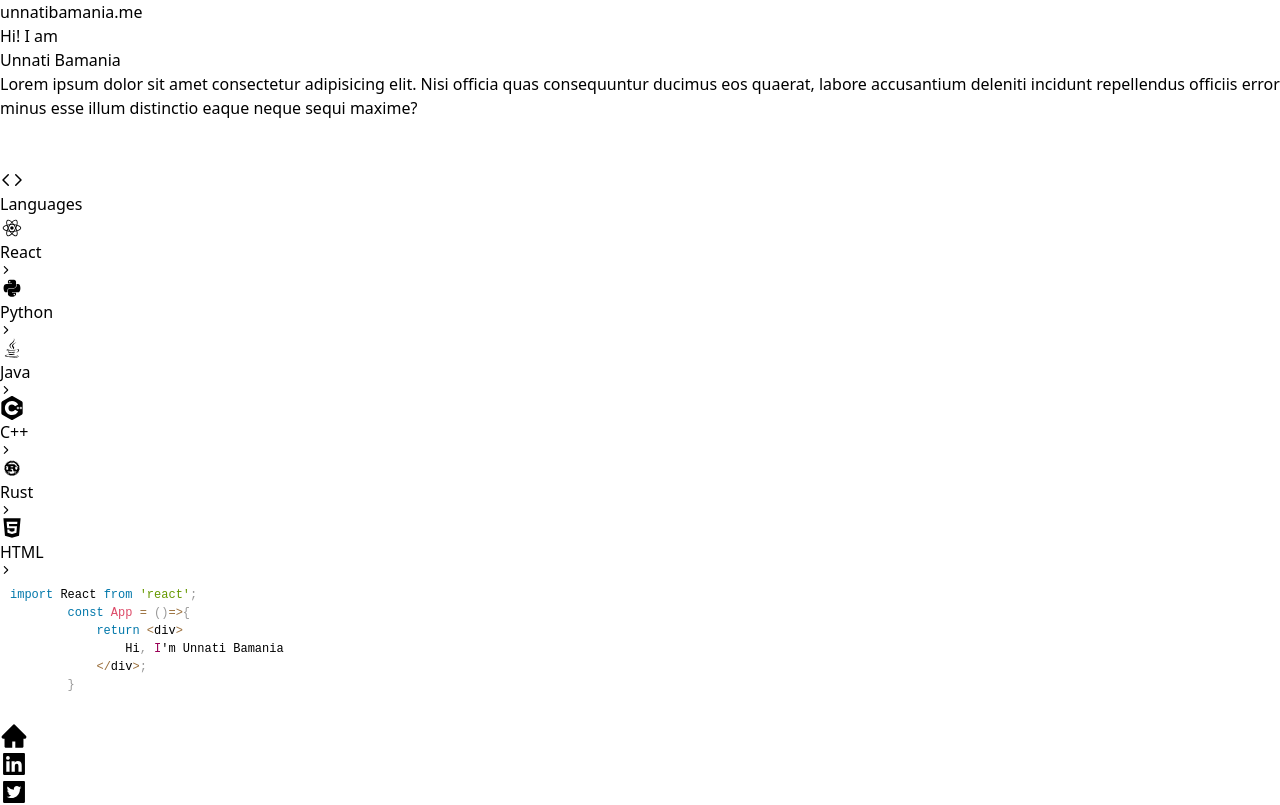
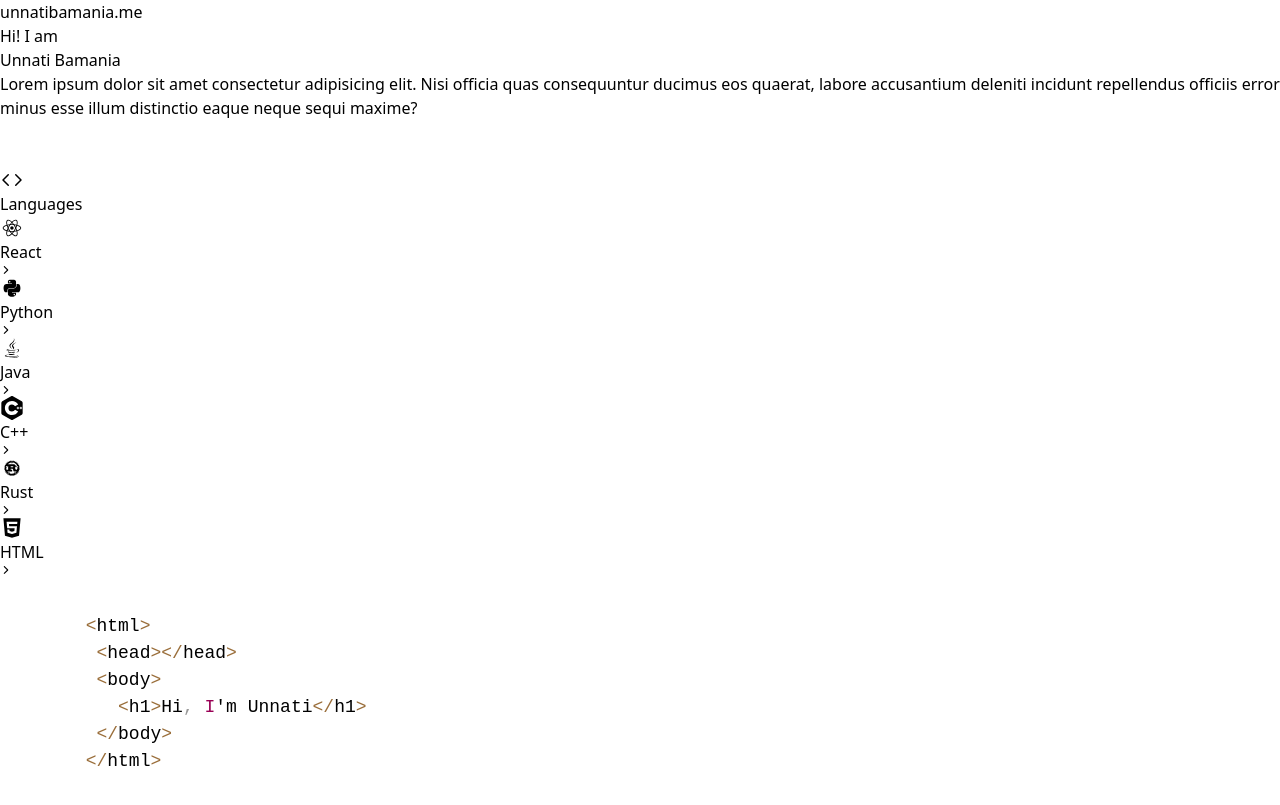
Before and after one commit to unnati2000/portfolio, a Next.js app: page / in a window 1280 px wide. Shown: the top 805 px of the page. Built offline with nearby package versions, Linux system fonts and the light colour scheme.

Commit message:
feat(home-page): infinite auto increment index of programming languages in editor

```diff
--- a/src/components/home/CodeEditor.component.tsx
+++ b/src/components/home/CodeEditor.component.tsx
@@ -1,4 +1,4 @@
-import React, { useState } from 'react';
+import React, { useEffect, useState } from 'react';
 import { IconType } from 'react-icons';
 import { RxCross1 } from 'react-icons/rx';
 import { CgLoadbar } from 'react-icons/cg';
@@ -30,10 +30,19 @@ const CodeEditor: React.FC = () => {
   );
 
   const [typingDone, setTypingDone] = useState(false);
+  const [index, setIndex] = useState(0);
 
   const handleTypingDone = () => {
     setTypingDone(true);
   };
+
+  useEffect(() => {
+    const interval = setInterval(() => {
+      setIndex((prevIndex) => (prevIndex + 1) % programmingLanguages.length);
+    }, 1000);
+
+    return () => clearInterval(interval);
+  }, []);
 
   return (
     <div className="rounded-md py-8 pr-8">
@@ -66,9 +75,9 @@ const CodeEditor: React.FC = () => {
                   key={language.index}
                   onClick={() => setSelectedLanguage(language)}
                   className={
-                    selectedLanguage.index === language.index
-                      ? 'flex justify-between items-center p-2 w-full bg-gray-900 cursor-pointer rounded-md'
-                      : 'flex justify-between items-center p-2 w-full hover:bg-gray-900 cursor-pointer rounded-md'
+                    programmingLanguages[index].index === language.index
+                      ? 'flex transition-colors delay-100 ease-in-out justify-between items-center p-2 w-full bg-gray-900 cursor-pointer rounded-md'
+                      : 'flex transition-colors delay-100 ease-in-out justify-between items-center p-2 w-full hover:bg-gray-900 cursor-pointer rounded-md'
                   }
                 >
                   <div className="flex items-center gap-2">
@@ -83,37 +92,16 @@ const CodeEditor: React.FC = () => {
               ))}
             </div>
           </div>
-          <div className="p-4 w-2/3 bg-[#0d1117] text-zinc-800 rounded-br-md">
-            {typingDone ? (
+          <div className="w-2/3 bg-[#0d1117] text-zinc-800 rounded-br-md flex items-center justify-start">
             <Editor
-                value={selectedLanguage.code}
+              value={programmingLanguages[index].code}
               padding={10}
               style={{
                 fontFamily: '"Fira code", "Fira Mono", monospace',
-                  fontSize: 12,
+                fontSize: 18,
               }}
               highlight={(code) => highlight(code, languages.js)}
             />
-            ) : (
-              <Typist
-                avgTypingDelay={30}
-                onTypingDone={handleTypingDone}
-                cursor={{
-                  hideWhenDone: true,
-                  hideWhenDoneDelay: 0,
-                }}
-              >
-                <Editor
-                  value=""
-                  padding={10}
-                  style={{
-                    fontFamily: '"Fira code", "Fira Mono", monospace',
-                    fontSize: 12,
-                  }}
-                  highlight={(code) => highlight(code, languages.js)}
-                />
-              </Typist>
-            )}
           </div>
         </div>
       </div>
--- a/src/utils/codeUtils.ts
+++ b/src/utils/codeUtils.ts
@@ -13,7 +13,7 @@ interface LanguageProps {
 
 export const programmingLanguages: LanguageProps[] = [
   {
-    index: 1,
+    index: 0,
     Icon: DiReact,
     name: 'React',
     language: 'Javascript',
@@ -26,21 +26,21 @@ export const programmingLanguages: LanguageProps[] = [
     `,
   },
   {
-    index: 2,
+    index: 1,
     Icon: DiPython,
     name: 'Python',
     language: 'python',
     code: `print("Hi, I'm Unnati Bamania")`,
   },
   {
-    index: 3,
+    index: 2,
     Icon: DiJava,
     name: 'Java',
     language: 'java',
     code: `System.out.println("Hi I'm Unnati Bamania")`,
   },
   {
-    index: 4,
+    index: 3,
     Icon: SiCplusplus,
     name: 'C++',
     language: 'c++',
@@ -52,7 +52,7 @@ export const programmingLanguages: LanguageProps[] = [
     `,
   },
   {
-    index: 5,
+    index: 4,
     Icon: DiRust,
     name: 'Rust',
     language: 'rust',
@@ -64,7 +64,7 @@ export const programmingLanguages: LanguageProps[] = [
     `,
   },
   {
-    index: 6,
+    index: 5,
     Icon: AiFillHtml5,
     name: 'HTML',
     language: 'html',
```
Lines whose indentation alone changed are shown as unchanged.
